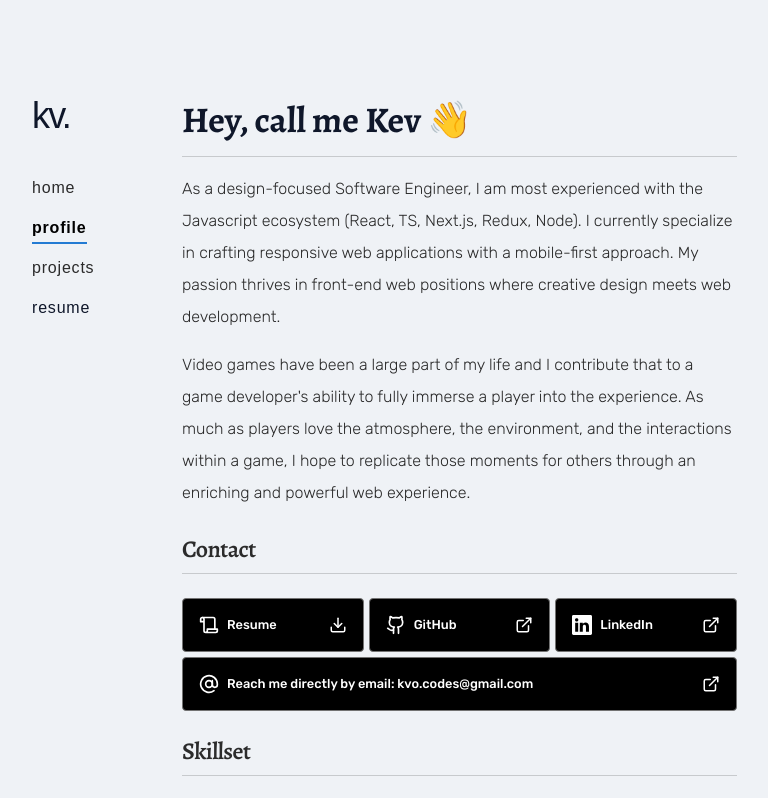
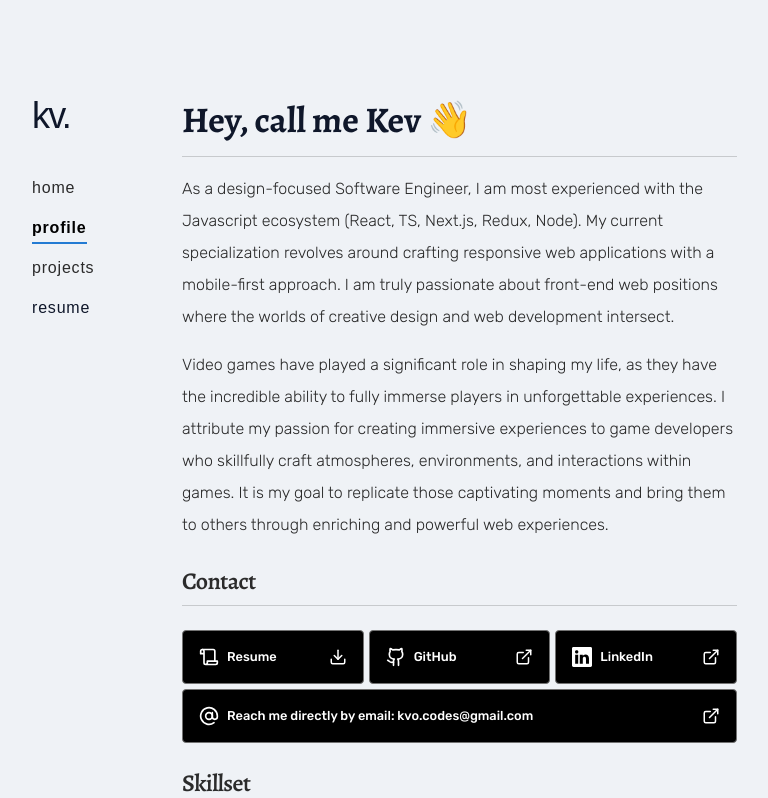
Before and after one commit to Yezo/portfolio-v2, a Next.js app: page /profile in a window 1280 px wide. Shown: the top 798 px of the page, without its empty margins (160-928 px from the left). Built offline with nearby package versions, Linux system fonts and the light colour scheme; a web font is replaced by a local one.

Commit message:
edit profile content

```diff
--- a/src/app/profile/page.tsx
+++ b/src/app/profile/page.tsx
@@ -22,9 +22,9 @@ export default function ProfilePage() {
         <TitleH1>{`Hey, call me Kev 👋`}</TitleH1>
       </div>
 
-      <Paragraph>{`As a design-focused Software Engineer, I am most experienced with the Javascript ecosystem (React, TS, Next.js, Redux, Node). I currently specialize in crafting responsive web applications with a mobile-first approach. My passion thrives in front-end web positions where creative design meets web development.  `}</Paragraph>
+      <Paragraph>{`As a design-focused Software Engineer, I am most experienced with the Javascript ecosystem (React, TS, Next.js, Redux, Node). My current specialization revolves around crafting responsive web applications with a mobile-first approach. I am truly passionate about front-end web positions where the worlds of creative design and web development intersect.`}</Paragraph>
 
-      <Paragraph>{`Video games have been a large part of my life and I contribute that to a game developer's ability to fully immerse a player into the experience. As much as players love the atmosphere, the environment, and the interactions within a game, I hope to replicate those moments for others through an enriching and powerful web experience.`}</Paragraph>
+      <Paragraph>{`Video games have played a significant role in shaping my life, as they have the incredible ability to fully immerse players in unforgettable experiences. I attribute my passion for creating immersive experiences to game developers who skillfully craft atmospheres, environments, and interactions within games. It is my goal to replicate those captivating moments and bring them to others through enriching and powerful web experiences. `}</Paragraph>
 
       <section className="mt-6">
         <TitleH2>Contact</TitleH2>
```
